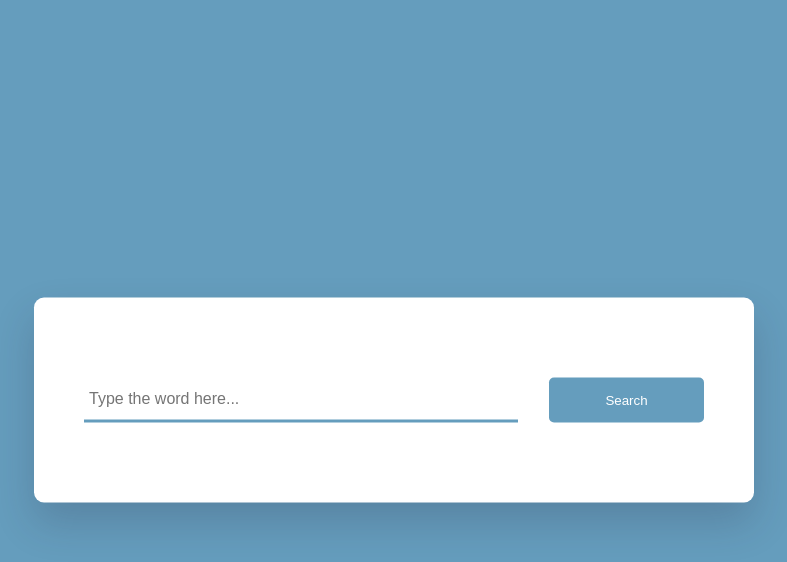
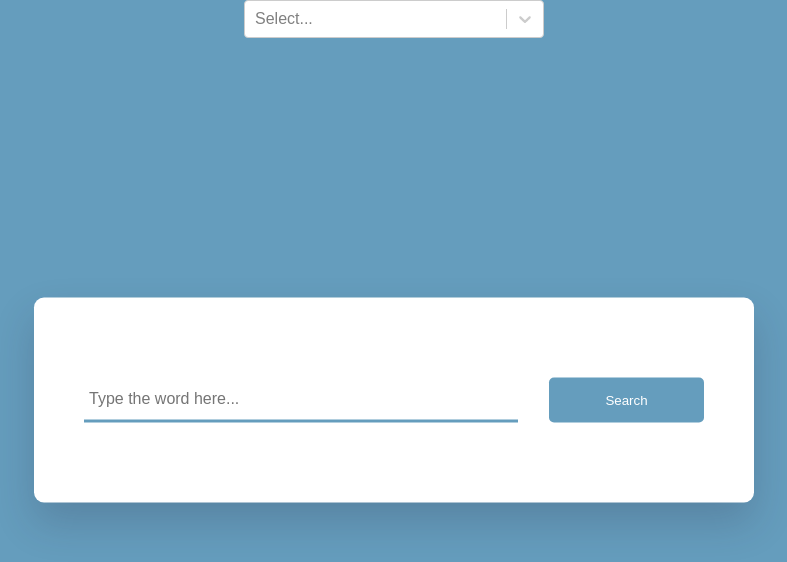
Before and after one commit to Asadbek-Dev/crud_mySql, a React (Create React App) app in the folder client/: page / in a window 1280 px wide. Shown: the top 562 px of the page, without its empty margins (246-1033 px from the left). Built offline with nearby package versions, Linux system fonts and the light colour scheme; the HTML template or start-up script is replaced by a standard one.

Commit message:
react-select

```diff
--- a/client/package.json
+++ b/client/package.json
@@ -10,6 +10,7 @@
     "react": "^18.0.0",
     "react-dom": "^18.0.0",
     "react-scripts": "5.0.0",
+    "react-select": "^5.3.0",
     "web-vitals": "^2.1.4"
   },
   "scripts": {
--- a/client/src/App.css
+++ b/client/src/App.css
@@ -2,8 +2,11 @@
   display: flex;
   flex-direction: column;
   justify-content: center;
+  align-items: center;
 }
-
+.select{
+  width: 300px;
+}
 *{
   padding: 0;
   margin: 0;
--- a/client/src/App.js
+++ b/client/src/App.js
@@ -1,30 +1,47 @@
 import "./App.css";
 import{ useState } from "react";
 import Axios from "axios";
+import Select from 'react-select';
 
 function App() {
   const [text, setText] = useState("");
-  const [definition, setDefinition] = useState(0);
+  const [definition, setDefinition] = useState('');
+  const [option, setOption] = useState('');
 
-  console.log(text);
+  console.log(option);
 
   const [employeeList, setEmployeeList] = useState([]);
+  const options = [
+    { value: 'English', label: 'English' },
+    { value: 'Uzbek', label: 'Uzbek' }
+  ];
 
   const getEmployees = (e) => {
     e.preventDefault();
-    Axios.get("http://localhost:3001/search").then((response) => {
+    if(option.value=="Uzbek"){
+       Axios.get("http://localhost:3001/Uzbek").then((response) => {
       setEmployeeList(response.data);
     });
+    }else if(option.value=="English"){
+      Axios.get("http://localhost:3001/English").then((response) => {
+      setEmployeeList(response.data);
+    });
+    }else{
+      setDefinition('Not Found page')
+    }
+
   };
 
 
   return (
     <div className="App">
+      <Select className="select" onChange={setOption} options={options} isClearable isSearchable  />
+      {definition}
       <div className="container">
         <form className="search-box">
           <input
             type="text"
-            onChange={(e) => {
+            onClick={(e) => {
               setText(e.target.value);
             }}
             placeholder="Type the word here..."
@@ -34,7 +51,7 @@ function App() {
             Search
           </button>
         </form>
-        {employeeList.filter((val)=>{
+        {option.value=="Uzbek"?employeeList.filter((val)=>{
           if(text==''){
             return val;
           }
@@ -50,6 +67,22 @@ function App() {
               <div className="details">{val.job_title}</div>
             </div>
           )
+        }):employeeList.filter((val)=>{
+          if(text==''){
+            return val;
+          }
+          else if(val.city.toLowerCase().includes(text.toLowerCase())){
+            return val;
+          }
+        }).map((val,key)=>{
+          return (
+            <div className="result" id="result" key={key}>
+              <div className="word">
+                <h3 id="searchedText">{val.city}</h3>
+              </div>
+              <div className="details">{val.address}</div>
+            </div>
+          )
         })}
 
       </div>
```
Also changed, not shown: 2 other files (tests, documents, lock files or other folders).
